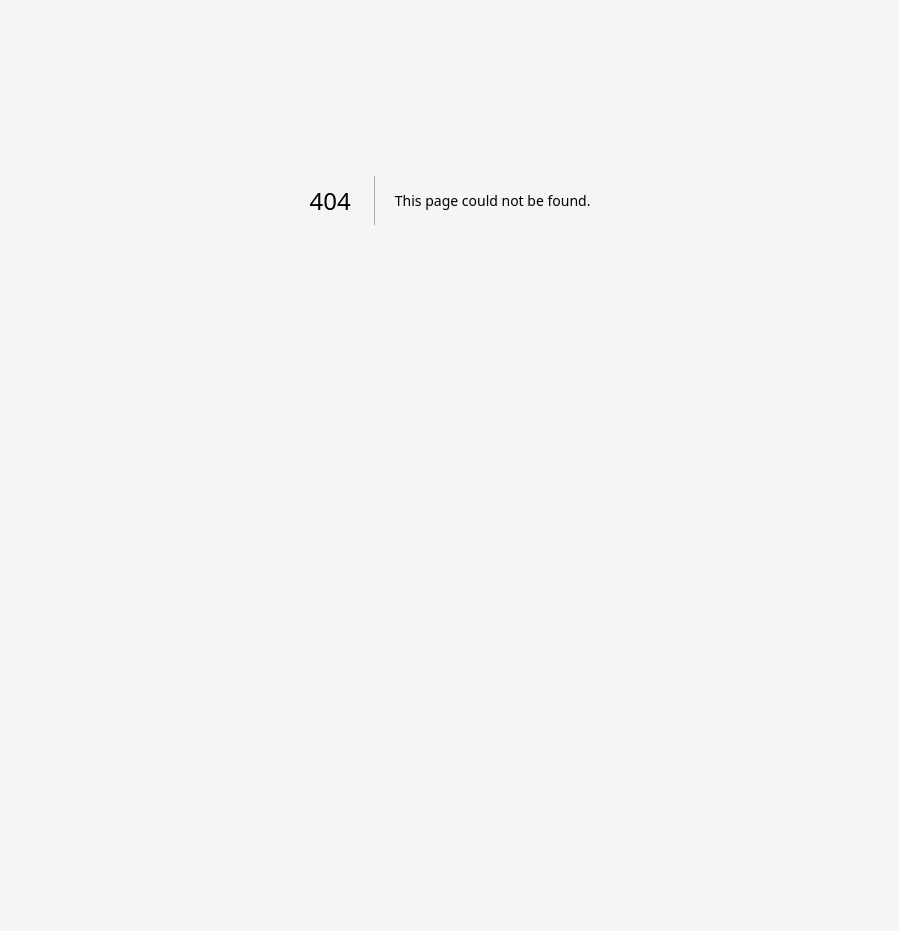
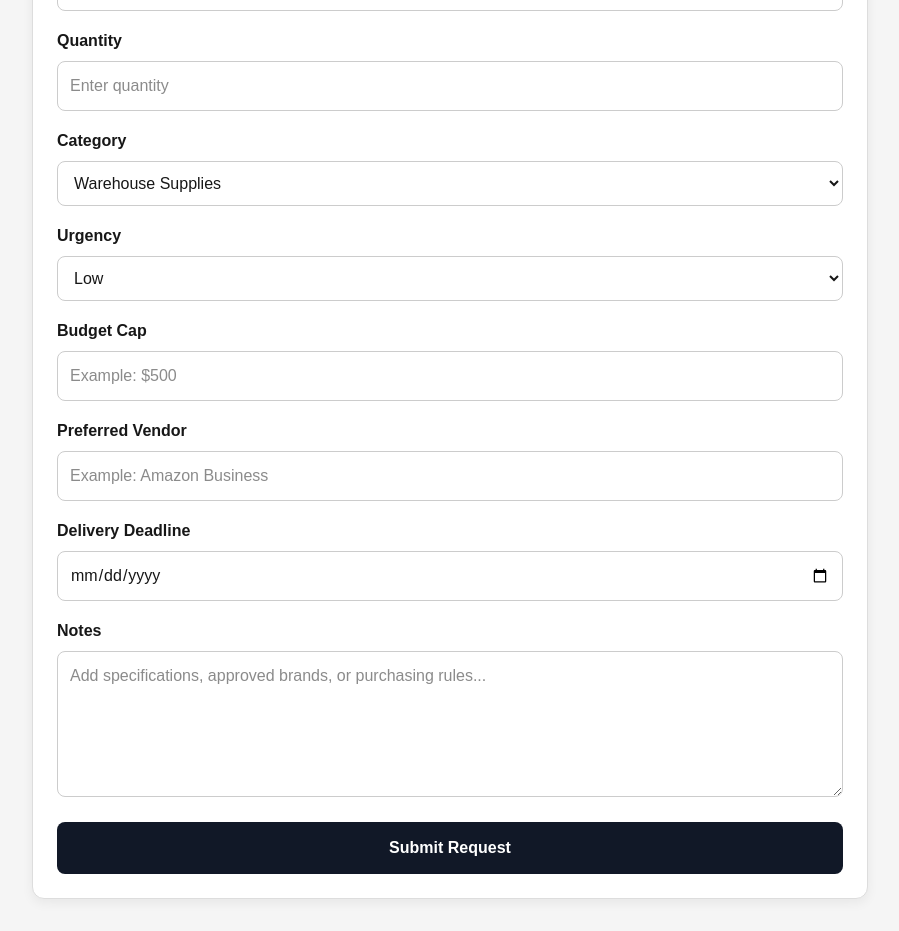
Before and after one commit to Gr33nstonecorp/shuka, a Next.js app: page /requests in a window 1280 px wide. Before the commit this address had no page. Shown: the part 260-1191 px from the top of the page, without its empty margins (190-1089 px from the left). Before the commit the page ends 860 px from the top, so only its background shows below. Built offline with nearby package versions, Linux system fonts and the light colour scheme.

Commit message:
Create page.tsx

```diff
--- /dev/null
+++ b/app/requests/page.tsx
@@ -0,0 +1,171 @@
+export default function RequestsPage() {
+  return (
+    <main style={{ padding: "32px", maxWidth: "900px", margin: "0 auto" }}>
+      <h1 style={{ marginTop: 0 }}>Purchase Requests</h1>
+      <p>Submit a new company purchasing request for the AI to source across connected vendors.</p>
+
+      <form
+        style={{
+          marginTop: "24px",
+          display: "grid",
+          gap: "18px",
+          background: "white",
+          padding: "24px",
+          borderRadius: "12px",
+          border: "1px solid #ddd",
+          boxShadow: "0 4px 12px rgba(0,0,0,0.06)",
+        }}
+      >
+        <div>
+          <label style={{ display: "block", marginBottom: "8px", fontWeight: "bold" }}>
+            Product Needed
+          </label>
+          <input
+            type="text"
+            placeholder="Example: Nitrile gloves"
+            style={{
+              width: "100%",
+              padding: "12px",
+              borderRadius: "8px",
+              border: "1px solid #ccc",
+            }}
+          />
+        </div>
+
+        <div>
+          <label style={{ display: "block", marginBottom: "8px", fontWeight: "bold" }}>
+            Quantity
+          </label>
+          <input
+            type="number"
+            placeholder="Enter quantity"
+            style={{
+              width: "100%",
+              padding: "12px",
+              borderRadius: "8px",
+              border: "1px solid #ccc",
+            }}
+          />
+        </div>
+
+        <div>
+          <label style={{ display: "block", marginBottom: "8px", fontWeight: "bold" }}>
+            Category
+          </label>
+          <select
+            style={{
+              width: "100%",
+              padding: "12px",
+              borderRadius: "8px",
+              border: "1px solid #ccc",
+            }}
+          >
+            <option>Warehouse Supplies</option>
+            <option>Packaging</option>
+            <option>Safety Equipment</option>
+            <option>Labels & Printing</option>
+            <option>Maintenance</option>
+            <option>Other</option>
+          </select>
+        </div>
+
+        <div>
+          <label style={{ display: "block", marginBottom: "8px", fontWeight: "bold" }}>
+            Urgency
+          </label>
+          <select
+            style={{
+              width: "100%",
+              padding: "12px",
+              borderRadius: "8px",
+              border: "1px solid #ccc",
+            }}
+          >
+            <option>Low</option>
+            <option>Normal</option>
+            <option>High</option>
+            <option>Critical</option>
+          </select>
+        </div>
+
+        <div>
+          <label style={{ display: "block", marginBottom: "8px", fontWeight: "bold" }}>
+            Budget Cap
+          </label>
+          <input
+            type="text"
+            placeholder="Example: $500"
+            style={{
+              width: "100%",
+              padding: "12px",
+              borderRadius: "8px",
+              border: "1px solid #ccc",
+            }}
+          />
+        </div>
+
+        <div>
+          <label style={{ display: "block", marginBottom: "8px", fontWeight: "bold" }}>
+            Preferred Vendor
+          </label>
+          <input
+            type="text"
+            placeholder="Example: Amazon Business"
+            style={{
+              width: "100%",
+              padding: "12px",
+              borderRadius: "8px",
+              border: "1px solid #ccc",
+            }}
+          />
+        </div>
+
+        <div>
+          <label style={{ display: "block", marginBottom: "8px", fontWeight: "bold" }}>
+            Delivery Deadline
+          </label>
+          <input
+            type="date"
+            style={{
+              width: "100%",
+              padding: "12px",
+              borderRadius: "8px",
+              border: "1px solid #ccc",
+            }}
+          />
+        </div>
+
+        <div>
+          <label style={{ display: "block", marginBottom: "8px", fontWeight: "bold" }}>
+            Notes
+          </label>
+          <textarea
+            rows={5}
+            placeholder="Add specifications, approved brands, or purchasing rules..."
+            style={{
+              width: "100%",
+              padding: "12px",
+              borderRadius: "8px",
+              border: "1px solid #ccc",
+            }}
+          />
+        </div>
+
+        <button
+          type="submit"
+          style={{
+            padding: "14px 20px",
+            background: "#111827",
+            color: "white",
+            border: "none",
+            borderRadius: "8px",
+            cursor: "pointer",
+            fontWeight: "bold",
+          }}
+        >
+          Submit Request
+        </button>
+      </form>
+    </main>
+  );
+}
```
